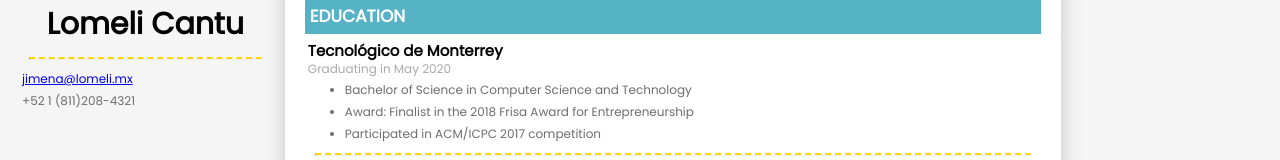
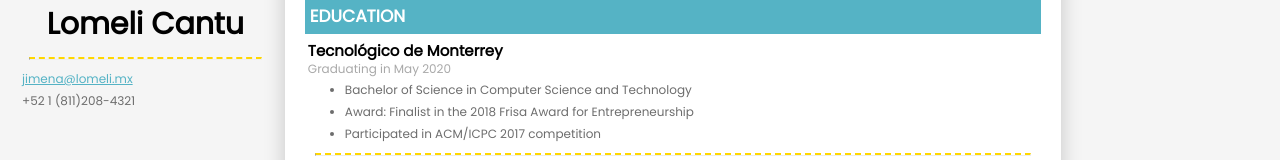
Before and after one commit to JimenaLomeli/WebDev, a plain HTML site: page Lab1/index.html in a window 1280 px wide. Shown: the part 260-420 px from the top of the page. Drawn offline with Linux system fonts and the light colour scheme.

Commit message:
final changes

```diff
--- a/Lab1/CSS/styles.css
+++ b/Lab1/CSS/styles.css
@@ -111,6 +111,7 @@ th {
 	margin: 3px;
 }
 
+
 .skillItem {
 	margin: 0px;
 }
--- a/Lab1/index.html
+++ b/Lab1/index.html
@@ -16,7 +16,7 @@
 			<hr>
 
 			<ul id="personalInfo">
-				<li><a href="mailto:jimena@lomeli.mx">jimena@lomeli.mx</a></li>
+				<li><a href="mailto:jimena@lomeli.mx" style="color:#55B3C5;">jimena@lomeli.mx</a></li>
 				<li>+52 1 (811)208-4321</li>
 			</ul>
 
@@ -26,14 +26,11 @@
 
 		<fieldset id="rightContent">
 
-				<table>
-				<th><a href="http://www.linkedin.com/in/jimenalomeli" style="color:#55B3C5;">linkedin.com/in/jimenalomeli</a></th>
+					<table>
+					<th><a href="http://www.linkedin.com/in/jimenalomeli" style="color:#55B3C5;">linkedin.com/in/jimenalomeli</a></th>
 
-				<th><a href="https://github.com/JimenaLomeli" style="color:#55B3C5;">github.com/JimenaLomeli</a></th>
-				</table>
-
-
-
+					<th><a href="https://github.com/JimenaLomeli" style="color:#55B3C5;">github.com/JimenaLomeli</a></th>
+					</table>
 
 				<h3>SKILLS</h3>
 				<table style="width:100%">
```
